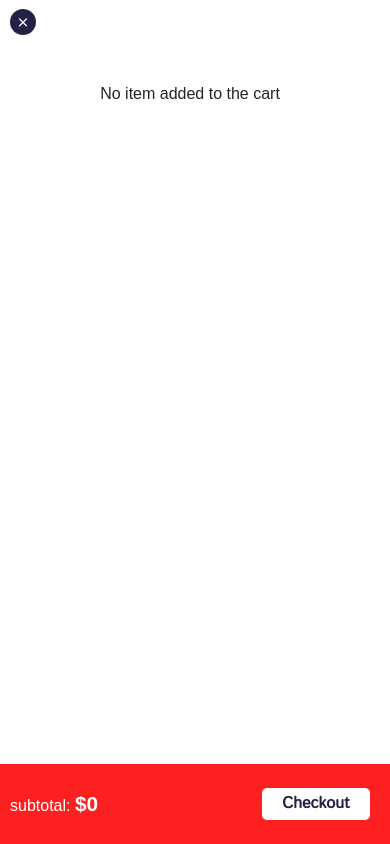
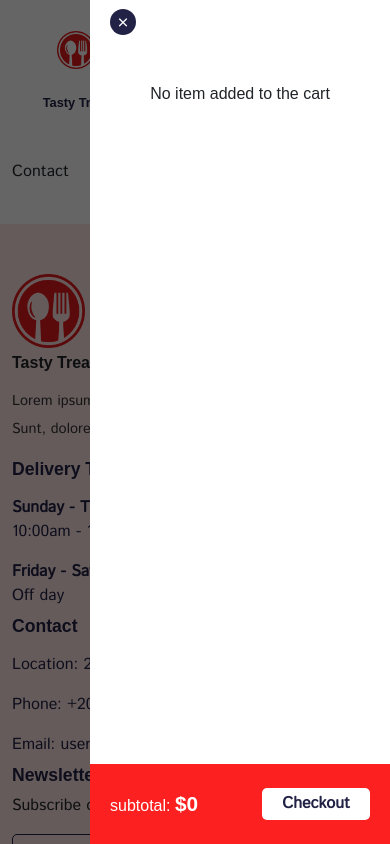
Before and after one commit to Aziz3010/food-delivery, a React (Create React App) app: page /contact in a window 390 px wide. Both pictures are taken after a click on the icon 290 px from the left and 59 px from the top of the page. Shown: the top 844 px of the page. Built offline with nearby package versions, Linux system fonts and the light colour scheme; a web font is replaced by a local one.

Commit message:
edit on cart width

```diff
--- a/src/styles/shopping-cart.css
+++ b/src/styles/shopping-cart.css
@@ -76,3 +76,9 @@
 .cart_buttom a:hover {
     color: #212245;
 }
+
+@media only screen and (max-width: 430px) {
+    .cart {
+        width: 300px;
+    }
+}
```
